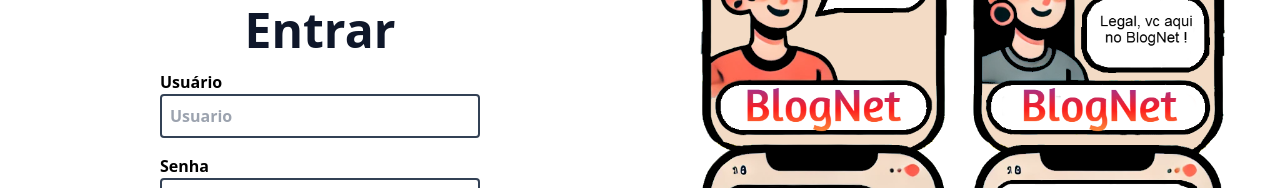
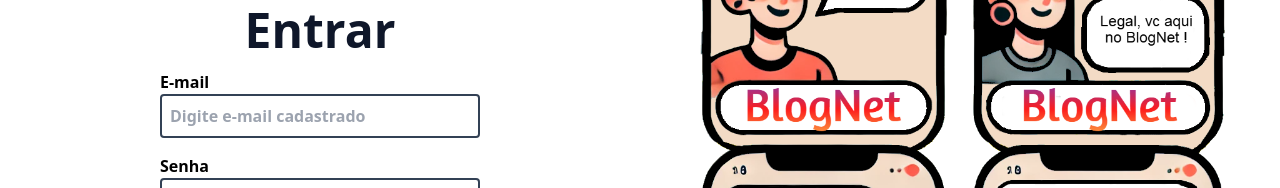
Before and after one commit to HenriqueAndras1/blogpessoal-front-end, a React (Vite) app: page / in a window 1280 px wide. Shown: the part 230-418 px from the top of the page. Built offline with nearby package versions, Linux system fonts and the light colour scheme; no server answers.

Commit message:
Atualizando arquivo login, com email como cadastro!

```diff
--- a/src/pages/login/Login.tsx
+++ b/src/pages/login/Login.tsx
@@ -58,12 +58,12 @@
 
                     {/* Campo para o nome de usuário */}
                     <div className="flex flex-col w-full">
-                        <label htmlFor="usuario">Usuário</label>
+                        <label htmlFor="usuario">E-mail</label>
                         <input
                             type="text"
                             id="usuario"
                             name="usuario"
-                            placeholder="Usuario"
+                            placeholder="Digite e-mail cadastrado"
                             className="border-2 border-slate-700 rounded p-2"
                             value={usuarioLogin.usuario}  // O valor do input é controlado pelo estado 'usuarioLogin'.
                             onChange={(e: ChangeEvent<HTMLInputElement>) => atualizarEstado(e)}  // Atualiza o estado quando o usuário digita no campo.
```
